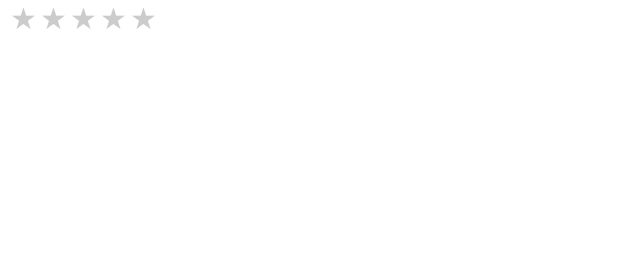
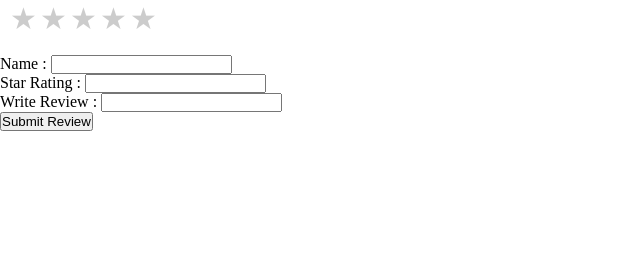
Before and after one commit to d-leeee/RateMyDiningHall, a Django app: page /reviews/ in a window 1280 px wide. Shown: the part 36-300 px from the top of the page, without its empty margins (0-640 px from the left). Run offline with Django 4.2, Linux system fonts and the light colour scheme.

Commit message:
updated models.py and created a form for reviews to be submitted in mysql

```diff
--- a/RateMyDiningHall/settings.py
+++ b/RateMyDiningHall/settings.py
@@ -37,6 +37,8 @@ INSTALLED_APPS = [
     'django.contrib.sessions',
     'django.contrib.messages',
     'django.contrib.staticfiles',
+    'RateMyDiningHall'
+
 ]
 
 MIDDLEWARE = [
--- a/RateMyDiningHall/templates/reviews.html
+++ b/RateMyDiningHall/templates/reviews.html
@@ -19,5 +19,13 @@
             <input type="radio" id="star1" name="rate" value="1" />
             <label for="star1" title="text">1 star</label>
           </div>
+        </br></br></br>
+        <form name='submitReview' method='post' action='reviews'>
+            Name         : <input type='text' name='name' value=''></br>
+            Star Rating  : <input type='text' name='stars' value=''></br>
+            Write Review : <input type='text' name='review' value=''></br>
+            <input type='submit' name='submit' value='Submit Review'>
+        </form>
+
     </body>
 </html>
--- a/RateMyDiningHall/urls.py
+++ b/RateMyDiningHall/urls.py
@@ -19,7 +19,7 @@ from django.urls import path
 from RateMyDiningHall.views import home
 from . import views
 urlpatterns = [
-    path('admin/', admin.site.urls),
+    #path('admin/', admin.site.urls),
     path('', home),
     path('reviews/',views.reviews,name='reviews')
 ]
--- a/RateMyDiningHall/views.py
+++ b/RateMyDiningHall/views.py
@@ -243,7 +243,17 @@ def home(request):
                                           'DessertsDinner' : menu_desserts_dinner,
                                           'VillageGardenDinner' : menu_village_garden_dinner })
 
+from RateMyDiningHall.models import Database
 def reviews(request):
     #after clicking hyperlink, recieve the food text
     getFoodText = request.GET.get("name")
+
+    if request.method=='POST':
+        if request.POST.get('name') and request.POST.get('stars') and request.POST.get('review'):
+            save = Database()
+            save.name = request.POST.get('name')
+            save.stars = request.POST.get('stars')
+            save.review = request.POST.get('review')
+            save.save()
+
     return render(request,'reviews.html', {'foodItem' : getFoodText})
```
Also changed, not shown: RateMyDiningHall/models.py (+5 -3 lines), RateMyDiningHall/__init__.py (deleted).
